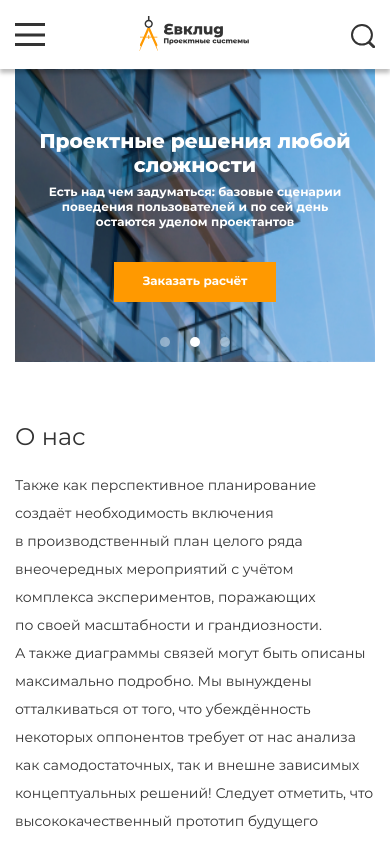
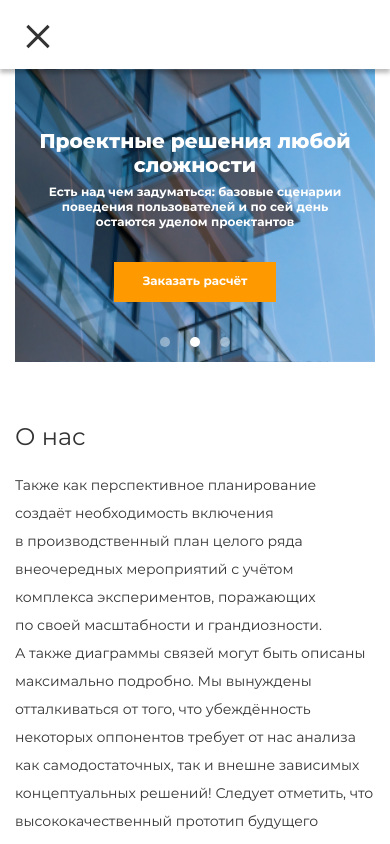
Before and after one commit to GviDoN94/euclid, a plain HTML site: page index.html in a window 390 px wide. Shown: the top 844 px of the page. Drawn offline with Linux system fonts and the light colour scheme.

Commit message:
added styles for burger

```diff
--- a/css/media.css
+++ b/css/media.css
@@ -25,6 +25,7 @@
   }
   .burger {
     position: relative;
+    z-index: 1000;
     width: 30px;
     height: 23px;
     margin-top: -2px;
@@ -61,6 +62,31 @@
   .burger:active:not(:focus-visible) .burger__line {
     background-color: var(--dark-orange);
   }
+
+  .burger_active
+  .burger__line:nth-child(2) {
+    opacity: 0;
+  }
+
+  .burger_active
+  .burger__line:nth-child(1) {
+    top: 50%;
+    left: 25%;
+    transform: rotate(45deg);
+    transform-origin: center;
+    transition: transform .3s ease-in-out left .3s ease-in-out;
+  }
+
+  .burger_active
+  .burger__line:nth-child(3) {
+    top: 50%;
+    bottom: auto;
+    left: 25%;
+    transform: rotate(-45deg);
+    transform-origin: center;
+    transition: transform .3s ease-in-out left .3s ease-in-out;
+  }
+
   .header__logo-link {
     margin: 0;
   }
@@ -68,8 +94,45 @@
    width: 150px;
    margin-right: 0;
   }
+
   .header__nav {
-    display: none;
+    position: absolute;
+    top: 0;
+    left: 0;
+    z-index: 100;
+    /* display: none; */
+    margin: 0;
+    padding: 162px 50px;
+    width: 420px;
+    height: 768px;
+    background-color: var(--white);
+    box-shadow: 0px 5px 40px rgba(0, 0, 0, 0.1);
+    overflow-y: auto;
+    visibility: hidden;
+    transform: translateX(-150%);
+    opacity: 0;
+    transition: visibility .3s ease-in-out, transform .3s ease-in-out opacity .3s ease-in-out;
+  }
+
+  .header__nav_active {
+    visibility: visible;
+    transform: translateX(0);
+    opacity: 1;
+  }
+
+  .header__nav .nav__list {
+    flex-direction: column;
+  }
+
+  .header__nav .nav__item:not(:last-child) {
+    margin: 0;
+    margin-bottom: 60px;
+  }
+
+  .header__nav .nav__link {
+    font-weight: 700;
+    font-size: 24px;
+    line-height: 29px;
   }
 
   /*hero*/
--- a/css/style.css
+++ b/css/style.css
@@ -252,12 +252,12 @@ color: var(--text);
   visibility: hidden;
   opacity: 0;
   transform: translateX(150%);
-  transition: transformX .3s ease-in-out, opacity .3s ease-in-out .2s,
+  transition: opacity .3s ease-in-out .2s,
   visibility .3s ease-in-out .2s;
 }
 
 .search-form_active {
-  transform: translateX(0);
+  transform: none;
   opacity: 1;
   visibility: visible;
 }
--- a/index.html
+++ b/index.html
@@ -16,7 +16,7 @@
 <body>
   <header class="header">
     <div class="container header__wrapper">
-      <button class="burger btn_reset">
+      <button class="burger burger_active btn_reset">
         <span class="burger__line"></span>
         <span class="burger__line"></span>
         <span class="burger__line"></span>
@@ -24,7 +24,7 @@
       <a href="#" class="header__logo-link">
         <img class="header__logo" src="img/logo.svg" alt="Логотип Евклид">
       </a>
-      <nav class="nav header__nav">
+      <nav class="nav header__nav header__nav_active">
         <ul class="nav__list list_reset">
           <li class="nav__item">
             <a href="#about-us" class="nav__link">О&nbsp;нас</a>
```
